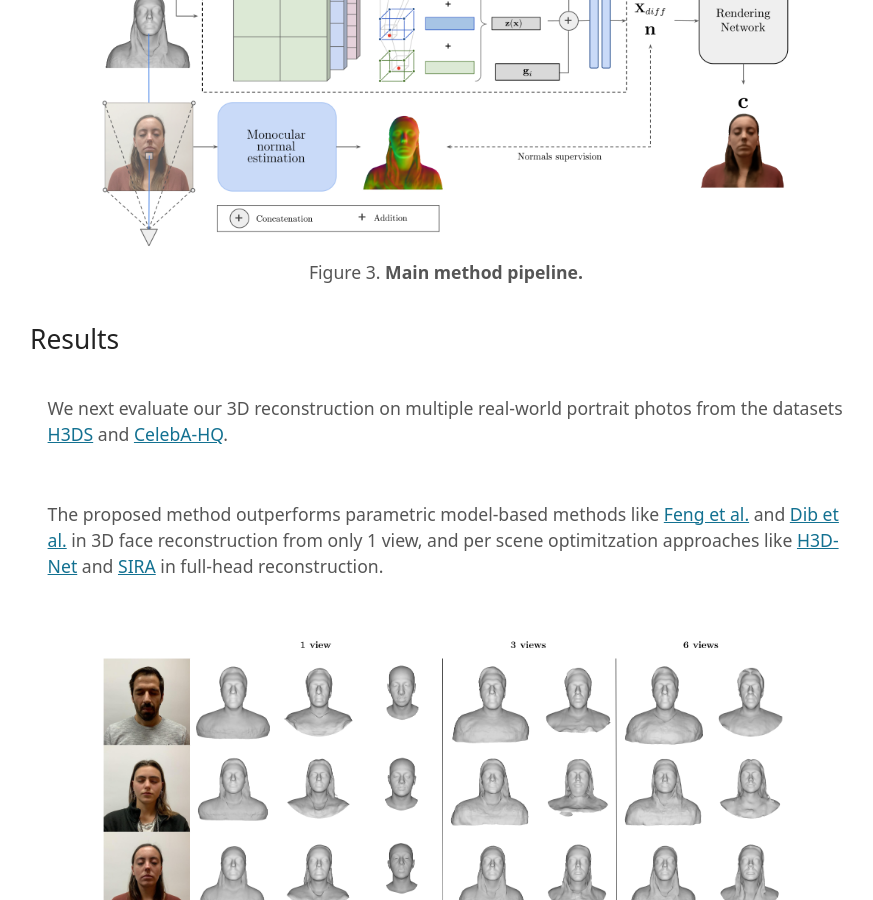
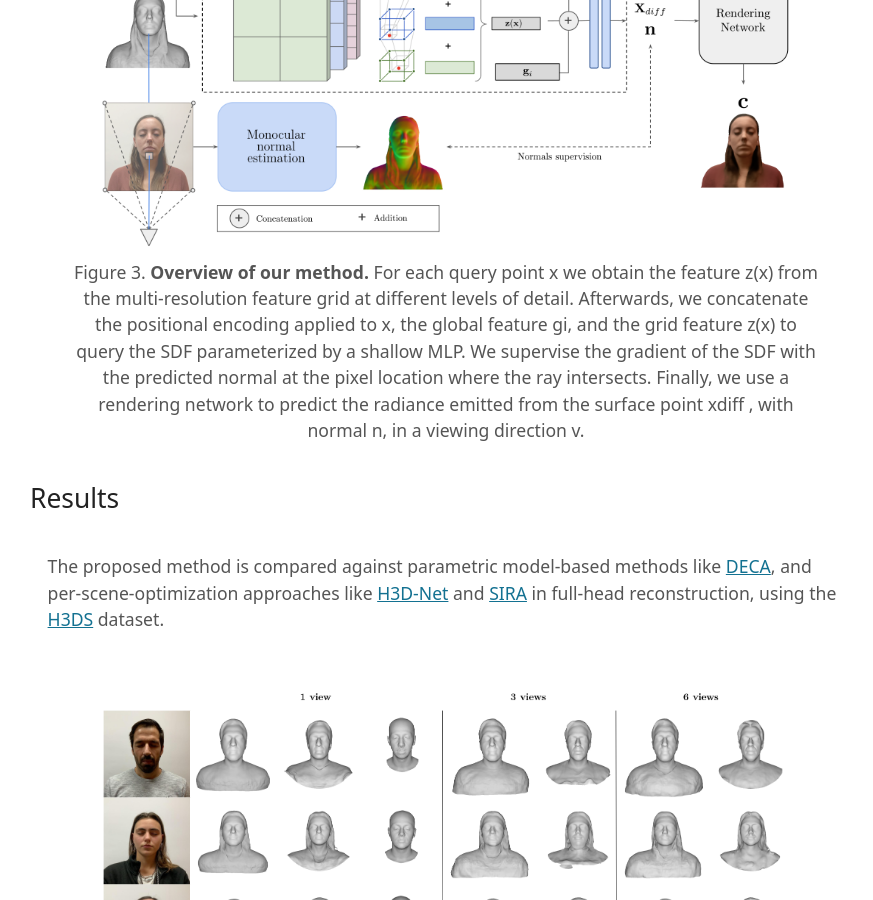
Before and after one commit to CrisalixSA/instant-avatar, a Jekyll site: the page built from index.md, in a window 1280 px wide and 900 px high, scrolled down 2349 px. Shown: the whole window, without its empty margins (194-1067 px from the left). Built offline with Jekyll 4.4.1, drawn with Linux system fonts in a browser that asks for light colours.

Commit message:
Updated text

```diff
--- a/index.md
+++ b/index.md
@@ -22,14 +22,12 @@ Combined with some techniques originated from a few key insights, our rapid 3D r
 
 <figure align="center"  style="margin-top: 2em; margin-bottom: 2em">
   <img src="assets/images/method.png" width="700" />
-  <figcaption>Figure 3. <b>Main method pipeline.</b></figcaption>
+  <figcaption>Figure 3. <b>Overview of our method.</b> For each query point x we obtain the feature z(x) from the multi-resolution feature grid at different levels of detail. Afterwards, we concatenate the positional encoding applied to x, the global feature gi, and the grid feature z(x) to query the SDF parameterized by a shallow MLP. We supervise the gradient of the SDF with the predicted normal at the pixel location where the ray intersects. Finally, we use a rendering network to predict the radiance emitted from the surface point xdiff , with normal n, in a viewing direction v.</figcaption>
 </figure>
 
 ## Results
 
-We next evaluate our 3D reconstruction on multiple real-world portrait photos from the datasets  [H3DS](https://openaccess.thecvf.com/content/ICCV2021/html/Ramon_H3D-Net_Few-Shot_High-Fidelity_3D_Head_Reconstruction_ICCV_2021_paper.html) and [CelebA-HQ](https://arxiv.org/abs/1710.10196).
-
-The proposed method outperforms parametric model-based methods like [Feng et al.](https://dl.acm.org/doi/abs/10.1145/3450626.3459936) and [Dib et al.](https://openaccess.thecvf.com/content/ICCV2021/html/Dib_Towards_High_Fidelity_Monocular_Face_Reconstruction_With_Rich_Reflectance_Using_ICCV_2021_paper.html) in 3D face reconstruction from only 1 view, and per scene optimitzation approaches like [H3D-Net](https://openaccess.thecvf.com/content/ICCV2021/html/Ramon_H3D-Net_Few-Shot_High-Fidelity_3D_Head_Reconstruction_ICCV_2021_paper.html) and [SIRA](https://arxiv.org/abs/2209.03027) in full-head reconstruction.
+The proposed method is compared against parametric model-based methods like [DECA](https://arxiv.org/abs/2012.04012), and per-scene-optimization approaches like [H3D-Net](https://openaccess.thecvf.com/content/ICCV2021/html/Ramon_H3D-Net_Few-Shot_High-Fidelity_3D_Head_Reconstruction_ICCV_2021_paper.html) and [SIRA](https://arxiv.org/abs/2209.03027) in full-head reconstruction, using the [H3DS](https://openaccess.thecvf.com/content/ICCV2021/html/Ramon_H3D-Net_Few-Shot_High-Fidelity_3D_Head_Reconstruction_ICCV_2021_paper.html) dataset.
 
 <figure align="center"  style="margin-top: 2em; margin-bottom: 2em">
   <img src="assets/images/qualitative_experiments_front.png" width="700" />
```
